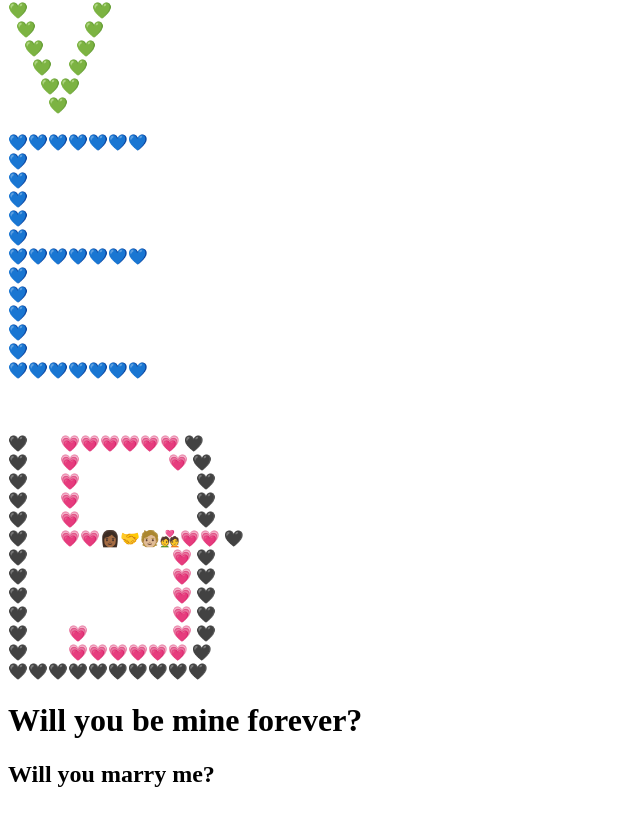
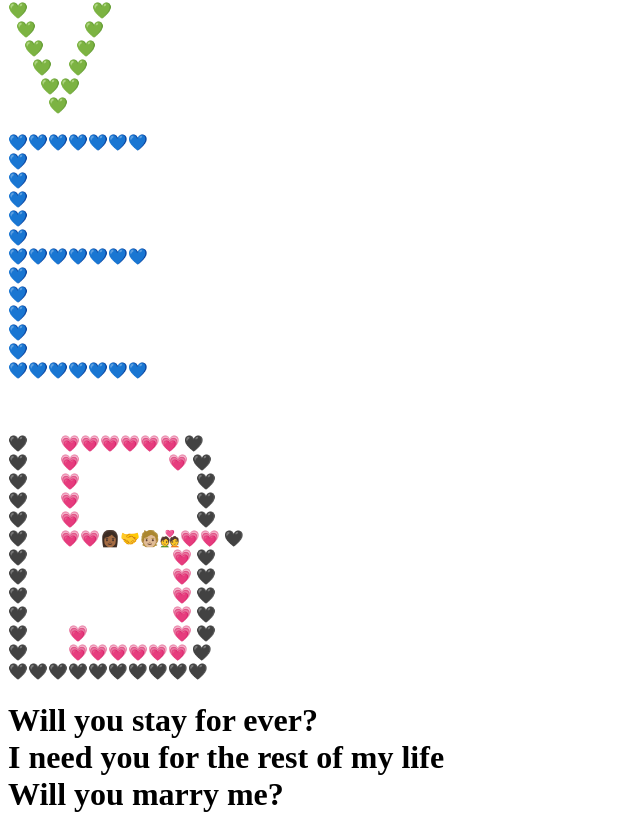
Before and after one commit to whitangel/soyaiba, a plain HTML site: page index.html in a window 1280 px wide. Shown: the part 487-1322 px from the top of the page, without its empty margins (0-640 px from the left). Before the commit the page ends 1295 px from the top, so only its background shows below. Drawn offline with Linux system fonts and the light colour scheme.

Commit message:
Add files via upload

```diff
--- a/index.html
+++ b/index.html
@@ -74,9 +74,8 @@
 🖤🖤🖤🖤🖤🖤🖤🖤🖤🖤<br>
 
 
+<h1>Will you stay for ever? <br> I need you for the rest of my life<br> Will you marry me?</h1>
 
-    <h1>Will you be mine forever?</h1>
-    <h2>Will you marry me?</h2>
 </p>
 </body>
 </html>
```
